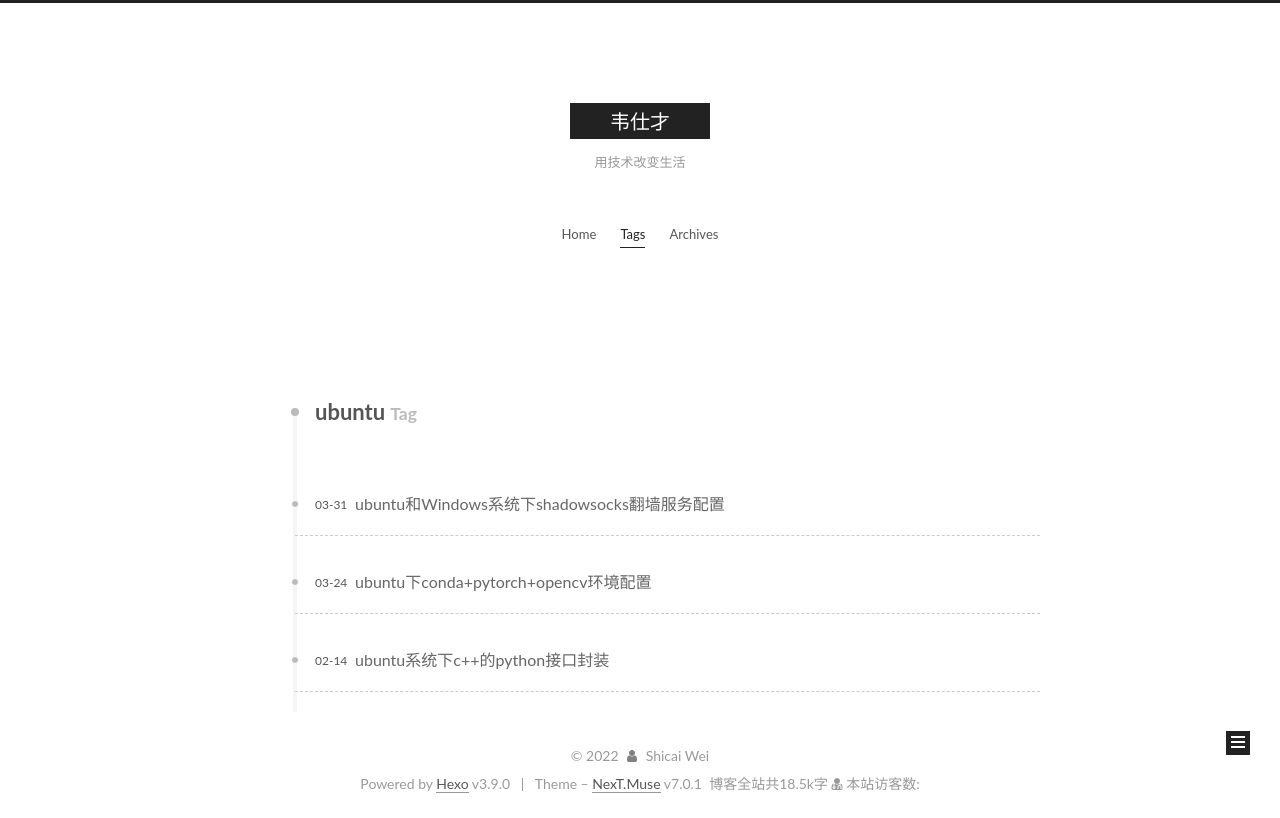
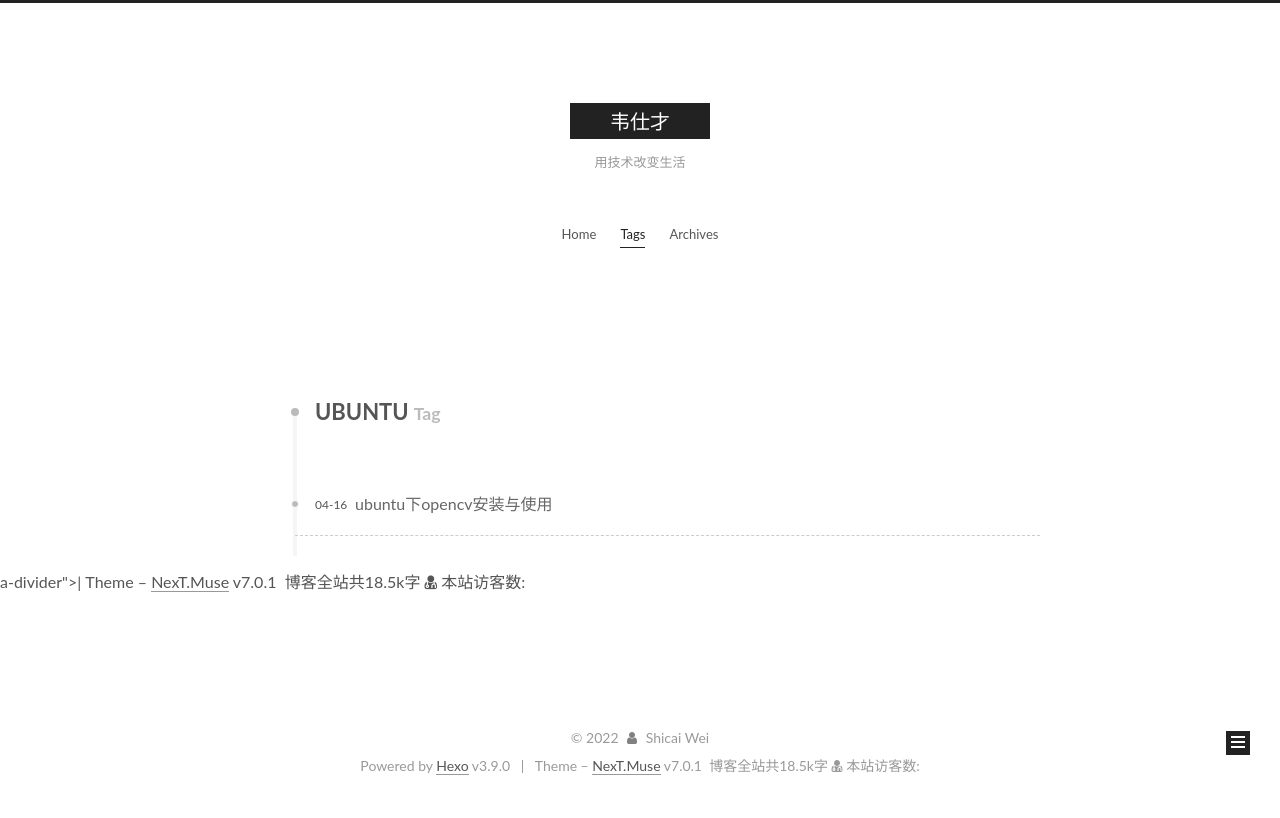
Before and after one commit to shicaiwei123/shicaiwei123.github.io, a PHP site: page /tags/ubuntu/ in a window 1280 px wide. After the commit the page ends 775 px from the top, so only its background shows below. Run offline with PHP 8.4, Linux system fonts and the light colour scheme; some libraries are stand-ins or nearby versions.

Commit message:
Site updated: 2022-06-19 10:27:45

```diff
--- a/2019/03/31/shadow/index.html
+++ b/2019/03/31/shadow/index.html
@@ -106,7 +106,7 @@
 
 
   <meta name="description" content="概述 生活中经常会遇到各种需要科学上网的时候，这自不必多说。但是对于新手来说，从零开始学习翻墙还是比较麻烦，所以特意写一篇教程。    总的来说就是免费和花钱两类，刚开始的时候就特别不想在这上面花钱，总想着用免费的东西，这样的东西也确实是有，不过绝对免费的翻墙服务是没有的，就算是广为人知的lantern也是有着每月500M的流量限制。如果只是偶尔用用还没什么，如果是经常使用花钱是不可避免的  花钱">
-<meta name="keywords" content="ubuntu,shadowsocks,VPS,翻墙,windows">
+<meta name="keywords" content="shadowsocks,VPS,翻墙,ubuntu,windows">
 <meta property="og:type" content="article">
 <meta property="og:title" content="ubuntu和Windows系统下shadowsocks翻墙服务配置">
 <meta property="og:url" content="https://shicaiwei123.github.io/2019/03/31/shadow/index.html">
@@ -514,13 +514,13 @@
 
         <div class="post-tags">
 
-            <a href="/tags/ubuntu/" rel="tag"># ubuntu</a>
-
             <a href="/tags/shadowsocks/" rel="tag"># shadowsocks</a>
 
             <a href="/tags/VPS/" rel="tag"># VPS</a>
 
             <a href="/tags/翻墙/" rel="tag"># 翻墙</a>
+
+            <a href="/tags/ubuntu/" rel="tag"># ubuntu</a>
 
             <a href="/tags/windows/" rel="tag"># windows</a>
 
--- a/css/main.css
+++ b/css/main.css
@@ -1995,7 +1995,7 @@ pre .javascript .function {
   width: 4px;
   height: 4px;
   border-radius: 50%;
-  background: #ff6c36;
+  background: #ffc241;
 }
 .links-of-blogroll {
   font-size: 13px;
--- a/tags/UBUNTU/index.html
+++ b/tags/UBUNTU/index.html
@@ -109,7 +109,7 @@
 <meta name="keywords" content="机器学习，嵌入式开发，随笔">
 <meta property="og:type" content="website">
 <meta property="og:title" content="韦仕才">
-<meta property="og:url" content="https://shicaiwei123.github.io/tags/ubuntu/index.html">
+<meta property="og:url" content="https://shicaiwei123.github.io/tags/UBUNTU/index.html">
 <meta property="og:site_name" content="韦仕才">
 <meta property="og:description" content="生活随笔，极客技术">
 <meta property="og:locale" content="en">
@@ -122,7 +122,7 @@
 
 
 
-  <link rel="canonical" href="https://shicaiwei123.github.io/tags/ubuntu/">
+  <link rel="canonical" href="https://shicaiwei123.github.io/tags/UBUNTU/">
 
 
 
@@ -132,7 +132,7 @@
   };
 </script>
 
-  <title>Tag: ubuntu | 韦仕才</title>
+  <title>Tag: UBUNTU | 韦仕才</title>
 
 
 
@@ -325,7 +325,7 @@
 
     <div id="posts" class="posts-collapse">
       <div class="collection-title">
-        <h1>ubuntu<small>Tag</small>
+        <h1>UBUNTU<small>Tag</small>
         </h1>
       </div>
 
@@ -337,69 +337,17 @@
 
       <h2 class="post-title">
 
-          <a class="post-title-link" href="/2019/03/31/shadow/" itemprop="url">
+          <a class="post-title-link" href="/2019/04/16/opencv/" itemprop="url">
 
-              <span itemprop="name">ubuntu和Windows系统下shadowsocks翻墙服务配置</span>
+              <span itemprop="name">ubuntu下opencv安装与使用</span>
 
           </a>
 
       </h2>
 
       <div class="post-meta">
-        <time class="post-time" itemprop="dateCreated" datetime="2019-03-31T11:15:18+08:00" content="2019-03-31">
-          03-31
-        </time>
-      </div>
-
-    </header>
-  </article>
-
-
-
-
-
-  <article class="post post-type-normal" itemscope itemtype="http://schema.org/Article">
-    <header class="post-header">
-
-      <h2 class="post-title">
-
-          <a class="post-title-link" href="/2019/03/24/ubuntu下conda+pytorch+opencv环境配置/" itemprop="url">
-
-              <span itemprop="name">ubuntu下conda+pytorch+opencv环境配置</span>
-
-          </a>
-
-      </h2>
-
-      <div class="post-meta">
-        <time class="post-time" itemprop="dateCreated" datetime="2019-03-24T11:00:33+08:00" content="2019-03-24">
-          03-24
-        </time>
-      </div>
-
-    </header>
-  </article>
-
-
-
-
-
-  <article class="post post-type-normal" itemscope itemtype="http://schema.org/Article">
-    <header class="post-header">
-
-      <h2 class="post-title">
-
-          <a class="post-title-link" href="/2019/02/14/ubuntu系统下封装c++的Python接口/" itemprop="url">
-
-              <span itemprop="name">ubuntu系统下c++的python接口封装</span>
-
-          </a>
-
-      </h2>
-
-      <div class="post-meta">
-        <time class="post-time" itemprop="dateCreated" datetime="2019-02-14T16:14:00+08:00" content="2019-02-14">
-          02-14
+        <time class="post-time" itemprop="dateCreated" datetime="2019-04-16T21:48:48+08:00" content="2019-04-16">
+          04-16
         </time>
       </div>
 
@@ -769,3 +717,155 @@
 
 </body>
 </html>
+a-divider">|</span>
+
+
+
+  <div class="theme-info">Theme – <a href="https://theme-next.org" class="theme-link" rel="noopener" target="_blank">NexT.Muse</a> v7.0.1</div>
+
+
+
+<div class="theme-info">
+  <div class="powered-by"></div>
+  <span class="post-count">博客全站共18.5k字</span>
+
+</div>
+<div class="powered-by">
+<i class="fa fa-user-md"></i><span id="busuanzi_container_site_uv">
+  本站访客数:<span id="busuanzi_value_site_uv"></span>
+</span>
+</div>
+
+
+
+
+
+
+
+
+
+
+
+      </div>
+    </footer>
+
+
+      <div class="back-to-top">
+        <i class="fa fa-arrow-up"></i>
+
+      </div>
+
+
+
+
+
+
+
+  </div>
+
+
+
+<script>
+  if (Object.prototype.toString.call(window.Promise) !== '[object Function]') {
+    window.Promise = null;
+  }
+</script>
+
+
+
+
+
+
+
+
+
+
+
+
+
+
+
+
+
+
+
+
+
+
+
+
+
+
+
+  <script src="/lib/jquery/index.js?v=2.1.3"></script>
+
+
+  <script src="/lib/velocity/velocity.min.js?v=1.2.1"></script>
+
+
+  <script src="/lib/velocity/velocity.ui.min.js?v=1.2.1"></script>
+
+
+
+
+
+  <script src="/js/src/utils.js?v=7.0.1"></script>
+
+  <script src="/js/src/motion.js?v=7.0.1"></script>
+
+
+
+
+
+
+
+  <script src="/js/src/schemes/muse.js?v=7.0.1"></script>
+
+
+
+
+
+
+
+
+  <script src="/js/src/next-boot.js?v=7.0.1"></script>
+
+
+
+
+
+
+
+
+
+
+
+
+
+
+
+
+
+
+
+
+
+
+
+
+
+
+
+
+
+
+
+
+
+
+
+
+
+
+</body>
+</html>
--- /dev/null
+++ b/wanwusheng/post/sunyu/index.html
@@ -0,0 +1 @@
+ <meta http-equiv="refresh" content="0;url= https://www.shicaiwei.com/wanwusheng/source/rain.mp3">
```
Also changed, not shown: 1 other file.
